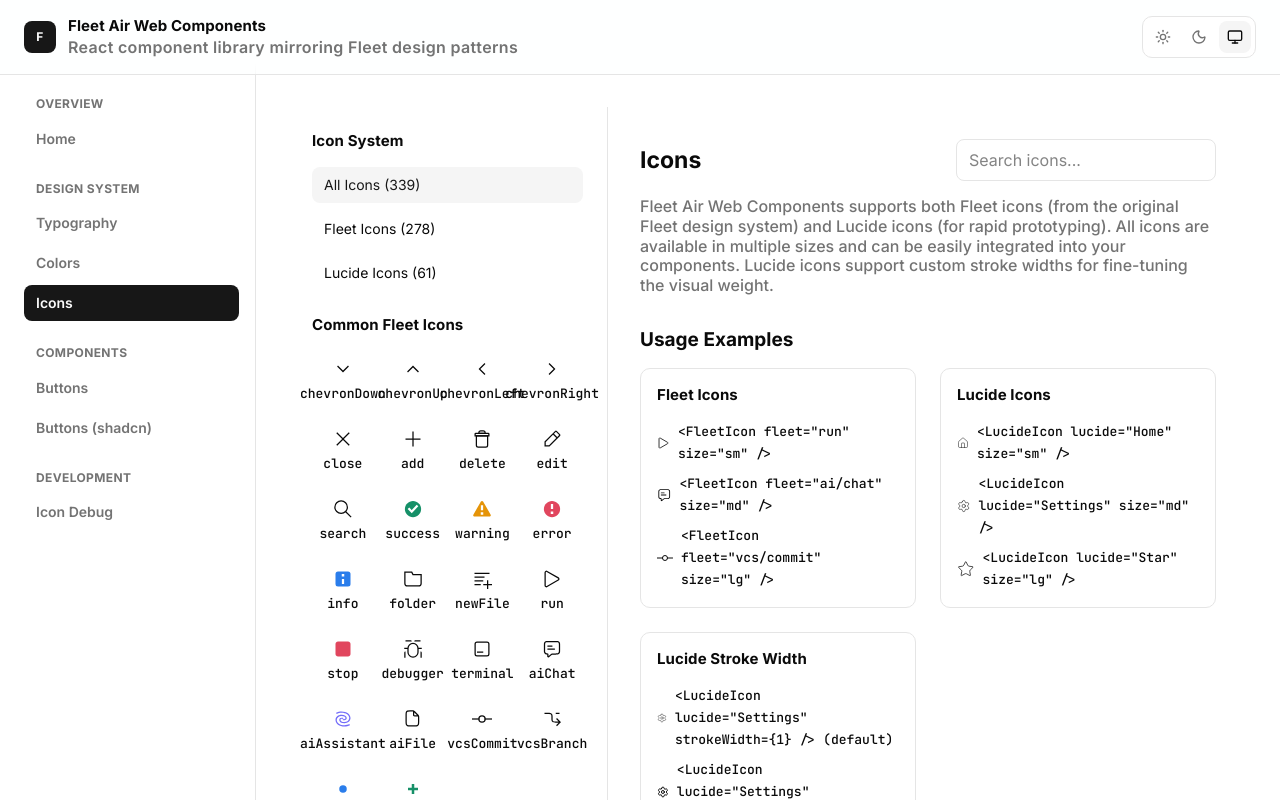
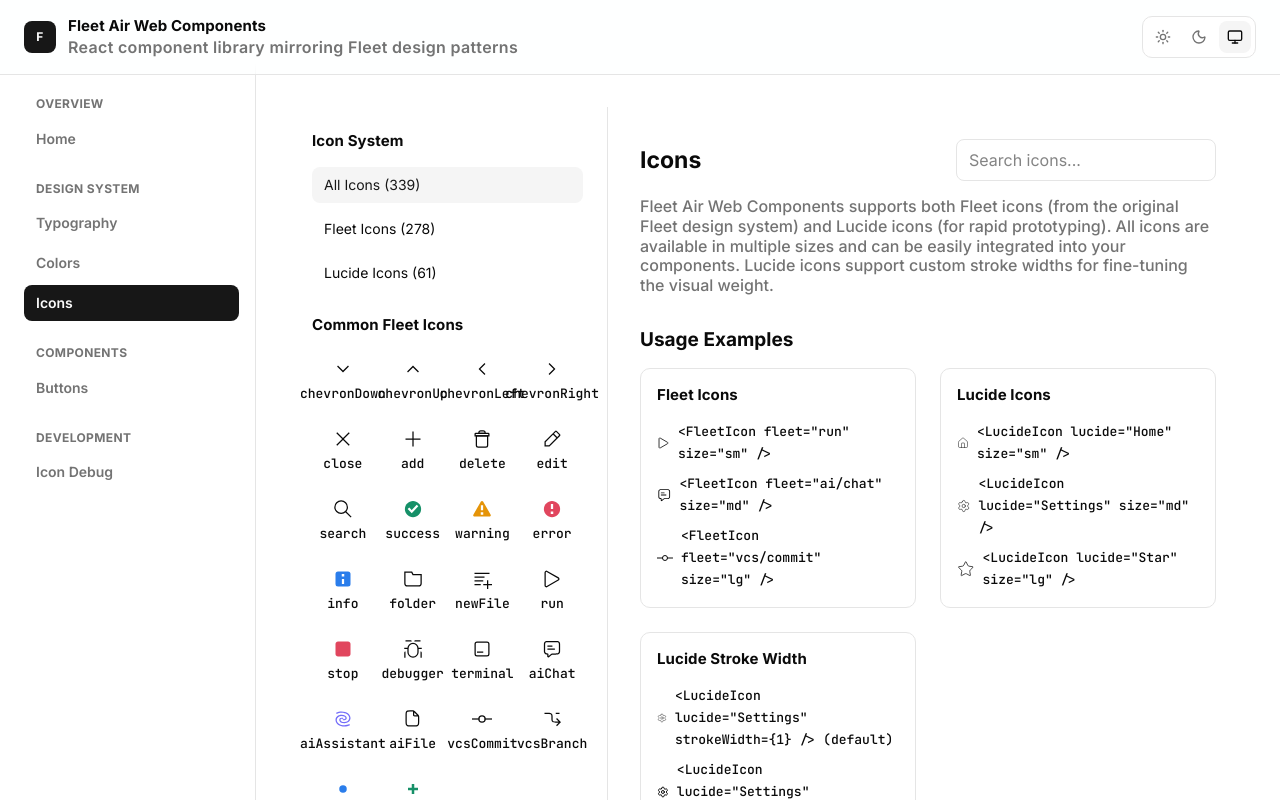
Before and after one commit to vadim-lobodin/fleet-air-web-components, a Next.js app: page /examples/icons in a window 1280 px wide. Shown: the top 800 px of the page. Built offline with nearby package versions, Linux system fonts and the light colour scheme.

Commit message:
Remove 'Buttons (shadcn)' from sidebar navigation; only show 'Buttons' in Components section

```diff
--- a/src/components/app-layout.tsx
+++ b/src/components/app-layout.tsx
@@ -62,7 +62,6 @@
           </Typography>
           <div className="space-y-1">
             <NavLink href="/examples/buttons">Buttons</NavLink>
-            <NavLink href="/examples/buttons-shadcn">Buttons (shadcn)</NavLink>
           </div>
         </div>
         <div className="mb-4">
```
